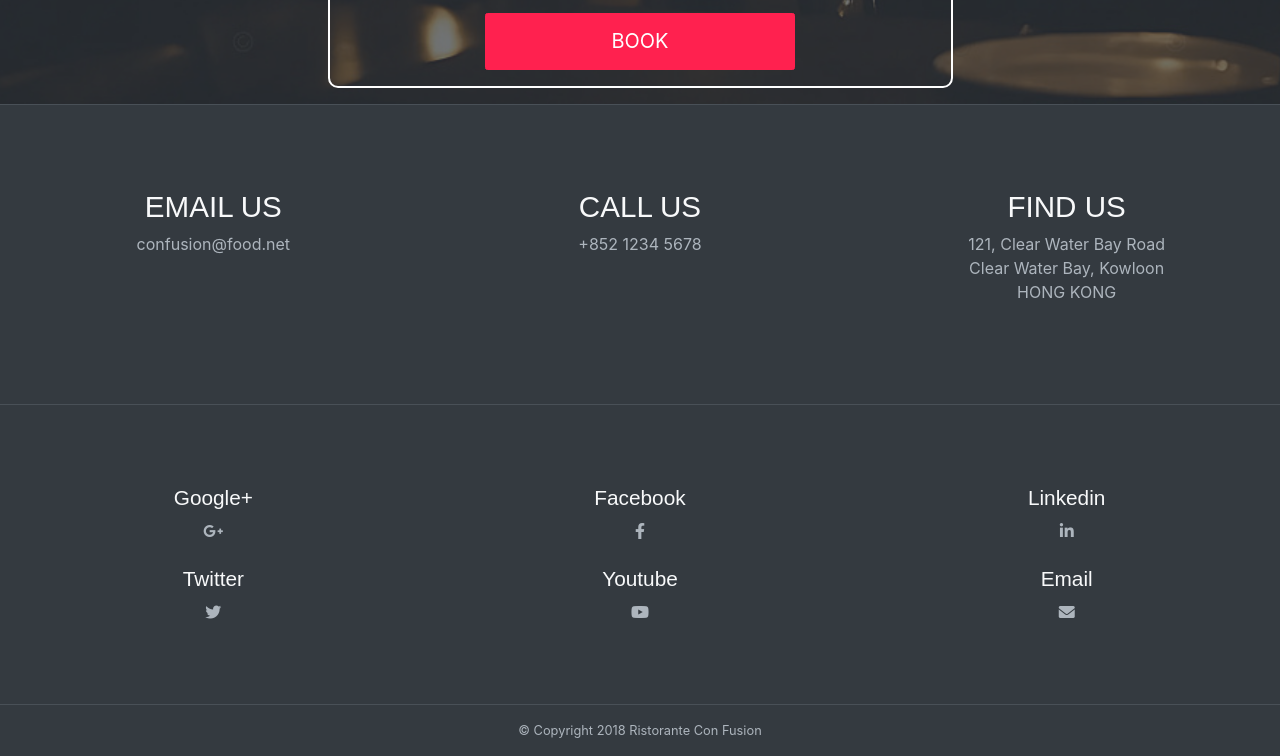
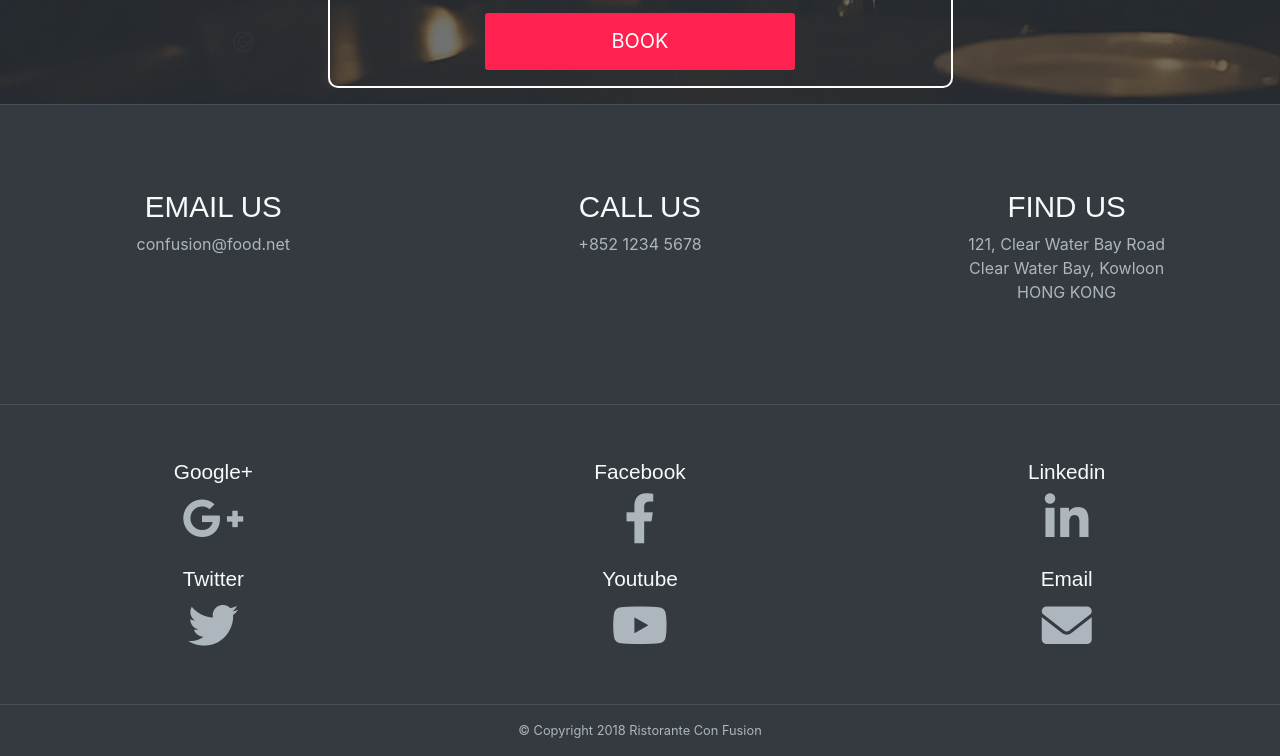
Before and after one commit to Berna2002/Restaurante, a website: page public_html/reserva.html in a window 1280 px wide. Shown: the part 641-1397 px from the top of the page. Drawn offline with Linux system fonts and the light colour scheme; some packages are replaced by stand-ins of ours.

Commit message:
Update reserva.html

```diff
--- a/public_html/reserva.html
+++ b/public_html/reserva.html
@@ -16,6 +16,12 @@
 
     <!-- Bootstrap + FoodHut main styles -->
 	<link rel="stylesheet" href="assets/css/foodhut.css">
+    <style>
+        .social-icon {
+            font-size: 50px; /* O el tamaño que prefieras */
+            color: #adb5bd; /* Si también deseas cambiar el color */
+        }
+    </style>
 </head>
 <body >
 
```
